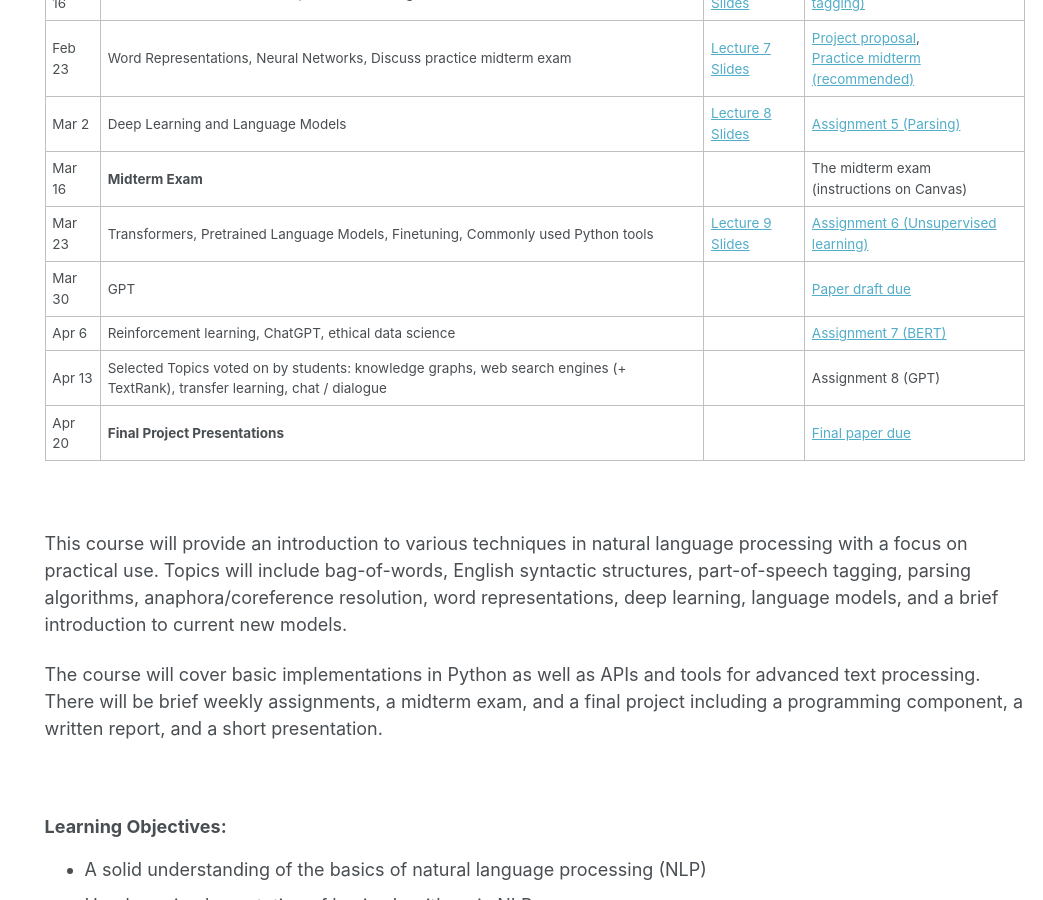
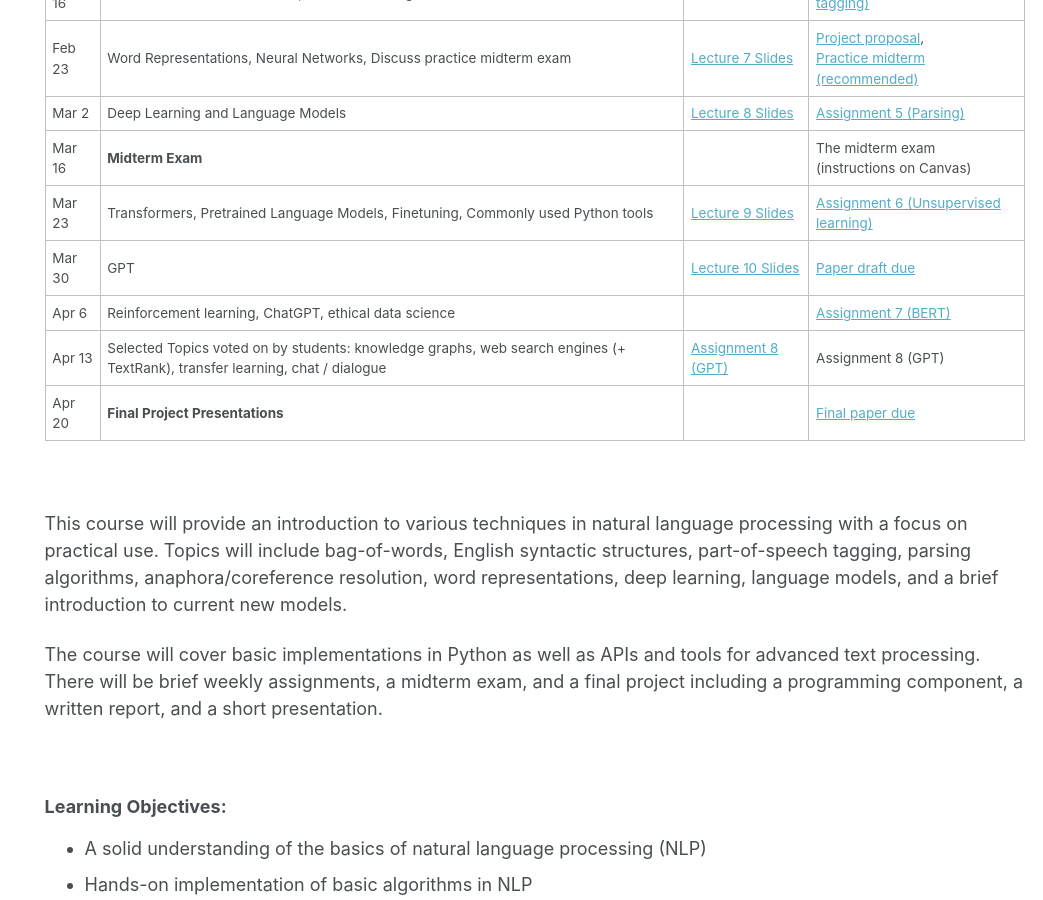
Before and after one commit to rasikabh/rasikabh.github.io, a Jekyll site: the page built from _pages/nlp2023.md, in a window 1280 px wide and 900 px high, scrolled down 1147 px. Shown: the whole window, without its empty margins (237-1280 px from the left). Built offline with Jekyll 4.4.1, drawn with Linux system fonts in a browser that asks for light colours.

Commit message:
Update nlp2023.md

```diff
--- a/_pages/nlp2023.md
+++ b/_pages/nlp2023.md
@@ -52,9 +52,9 @@
 | Mar 2 | Deep Learning and Language Models | [Lecture 8 Slides](https://docs.google.com/presentation/d/1HD3QLKqRIiHSrHlJqde1z4nYgVm4tMRjIqyG-nw8mFk/edit?usp=sharing) | [Assignment 5 (Parsing)](https://docs.google.com/document/d/19Q4wAG8rriAOwXS3H08Dt1ieEv3jt3H__Tt-7HUppEg/edit?usp=sharing) |
 | Mar 16  | **Midterm Exam** |  | The midterm exam <br> (instructions on Canvas) |
 | Mar 23  | Transformers, Pretrained Language Models, Finetuning, Commonly used Python tools | [Lecture 9 Slides](https://docs.google.com/presentation/d/1X_8gHpYO2qe3uSZw22Wma6-Lwrox4GHQss9rIjyyAIs/edit?usp=sharing) | [Assignment 6 (Unsupervised learning)](https://docs.google.com/document/d/1bC8dBhJufAvZCVnwDtXI_dhYxsH-Q6Scp1AKsJBpfGA/edit?usp=sharing) |
-| Mar 30 | GPT |  | [Paper draft due](https://docs.google.com/document/d/1qe6uiXbJRvUv1WxvN_YH1PHN7yPMu5hcos9N6x7s_cc/edit?usp=sharing) |
+| Mar 30 | GPT | [Lecture 10 Slides](https://docs.google.com/presentation/d/10ctUqlLz7Z1sLInXuDF-OBAFrYc5ybtvsbt74WeM97A/edit?usp=sharing) | [Paper draft due](https://docs.google.com/document/d/1qe6uiXbJRvUv1WxvN_YH1PHN7yPMu5hcos9N6x7s_cc/edit?usp=sharing) |
 | Apr 6 | Reinforcement learning, ChatGPT, ethical data science  |  | [Assignment 7 (BERT)](https://docs.google.com/document/d/1NaiioGhlOxTUVg17Sl4V7UyT4OAkYRXBlbHgnfchuus/edit?usp=sharing) |
-| Apr 13 | Selected Topics voted on by students: knowledge graphs, web search engines (+ TextRank), transfer learning, chat / dialogue |  | Assignment 8 (GPT) |
+| Apr 13 | Selected Topics voted on by students: knowledge graphs, web search engines (+ TextRank), transfer learning, chat / dialogue | [Assignment 8 (GPT)](https://docs.google.com/document/d/1TvZ_Yjbx_-w_1V6mC2aXYCqRxBwPcCrTT_li7UzfHe0/edit?usp=sharing) | Assignment 8 (GPT) |
 | Apr 20  | **Final Project Presentations** |  | [Final paper due](https://docs.google.com/document/d/1qe6uiXbJRvUv1WxvN_YH1PHN7yPMu5hcos9N6x7s_cc/edit?usp=sharing) |
 
 
```
